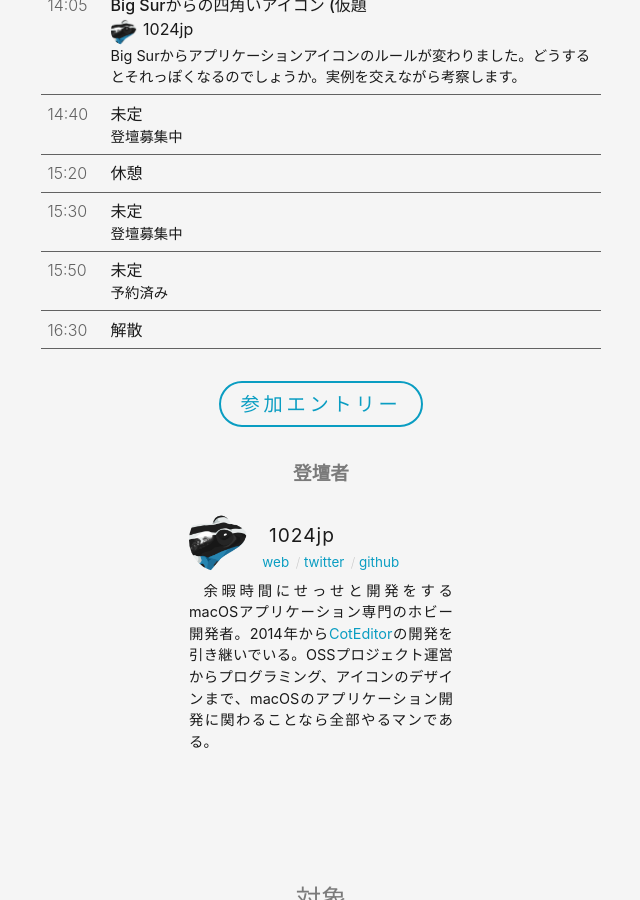
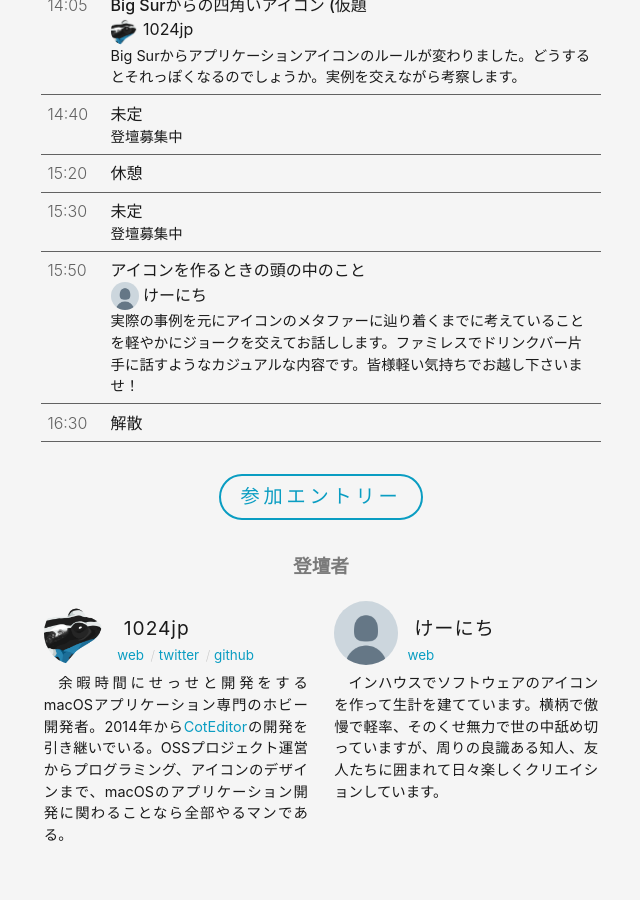
Before and after one commit to macOS-native/macos-native.github.io, a Jekyll site: the page built from index.md, in a window 1280 px wide and 900 px high, scrolled down 884 px. Shown: the whole window, without its empty margins (319-959 px from the left). Built offline with Jekyll 4.4.1, drawn with Linux system fonts in a browser that asks for light colours.

Commit message:
Add kenichi-san’s talk

```diff
--- a/_data/events.yml
+++ b/_data/events.yml
@@ -28,9 +28,12 @@
       description: |
         登壇募集中
     - time: "15:50"
-      title: "未定"
+      title: "アイコンを作るときの頭の中のこと"
+      presenter:
+        name: けーにち
+        avatar: kenichi
       description: |
-        予約済み
+        実際の事例を元にアイコンのメタファーに辿り着くまでに考えていることを軽やかにジョークを交えてお話しします。ファミレスでドリンクバー片手に話すようなカジュアルな内容です。皆様軽い気持ちでお越し下さいませ！
     - time: "16:30"
       title: "解散"
 
--- a/_data/members.yml
+++ b/_data/members.yml
@@ -90,3 +90,8 @@
   twitter: Kyomesuke
   web: https://kyome.io
   bio: macOSを専門とする学生デベロッパー。[RunCat](https://apps.apple.com/jp/app/runcat/id1429033973?mt=12)の開発者。常駐型ユーティリティアプリ開発沼在住。研究開発を通し、データ通信・機械学習・画像処理・キー入力やタッチパッドのハックなど、少しマニアックな分野にて日々格闘中。
+
+kenichi:
+  name: けーにち
+  web: https://kenichi27.com/
+  bio: インハウスでソフトウェアのアイコンを作って生計を建てています。横柄で傲慢で軽率、そのくせ無力で世の中舐め切っていますが、周りの良識ある知人、友人たちに囲まれて日々楽しくクリエイションしています。
--- a/index.md
+++ b/index.md
@@ -18,6 +18,7 @@
 
 <div class="member">
 {% include profile.html param="1024jp" %}
+{% include profile.html param="kenichi" %}
 </div>
 
 
```
Also changed, not shown: assets/img/avatars/kenichi.png (added).
